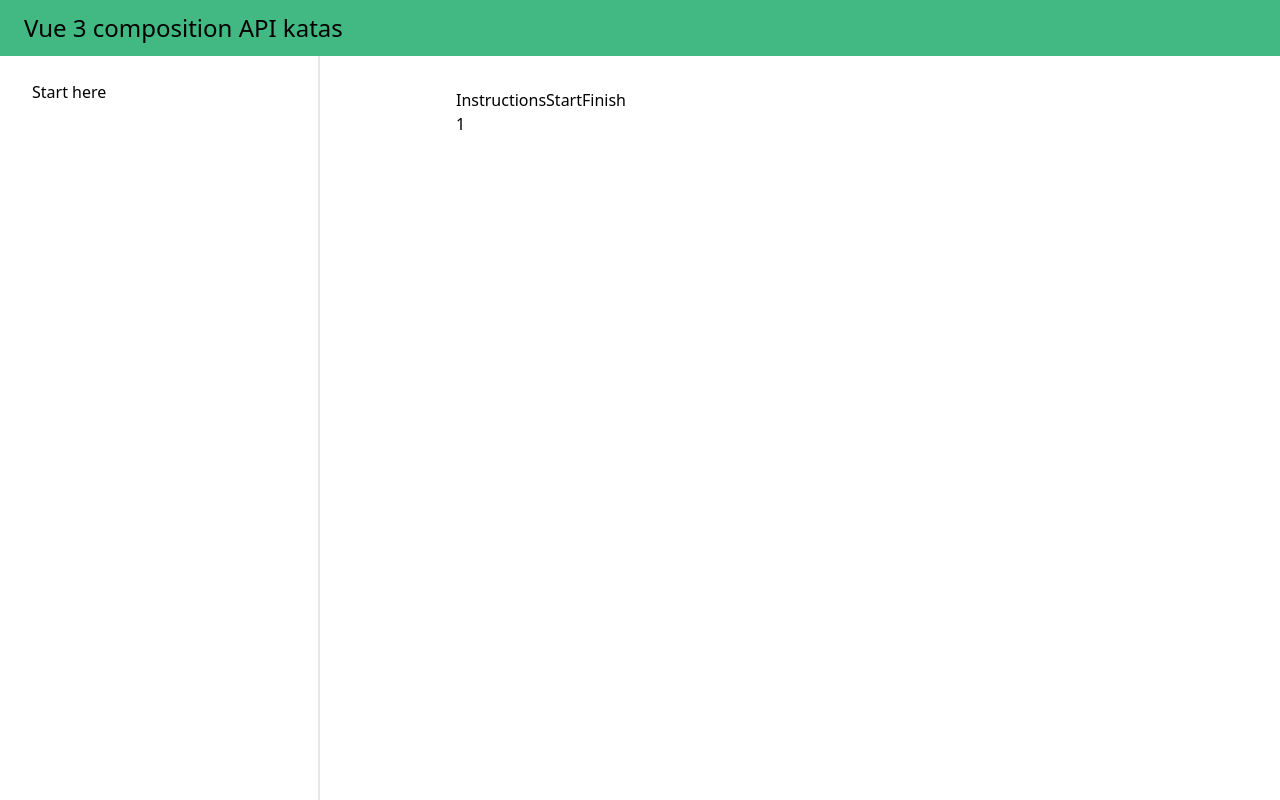
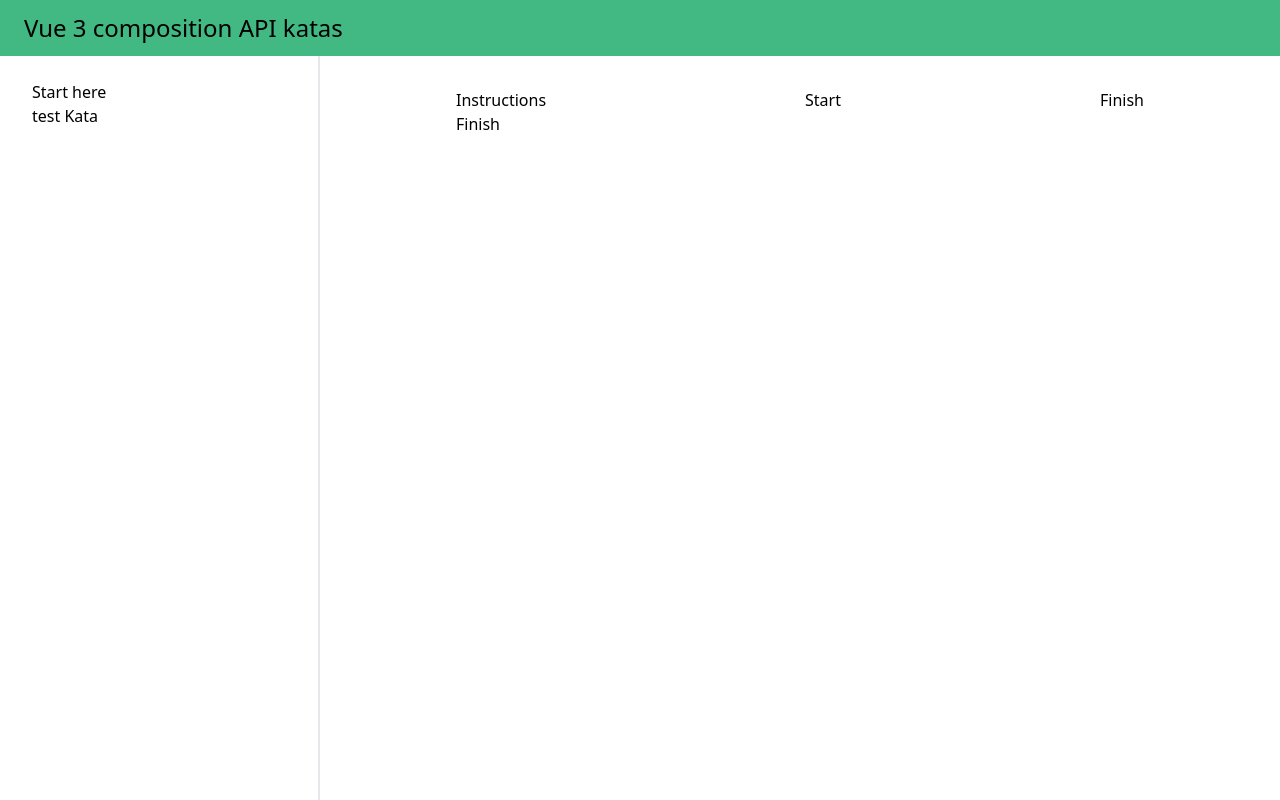
Before and after one commit to luismartinezs/vue-3-katas, a Vue app: page /kata/1/finish in a window 1280 px wide. Built offline with nearby package versions, Linux system fonts and the light colour scheme.

Commit message:
Basic navigations

```diff
--- a/src/components/KataNav.vue
+++ b/src/components/KataNav.vue
@@ -1,6 +1,6 @@
 <template>
-  <nav>
-    <ul class="flex flex-nowrap">
+  <nav class="w-full">
+    <ul class="flex flex-nowrap justify-between items-center">
       <li>
         <router-link :to="`/kata/${$route.params.slug}/instructions`">Instructions</router-link>
       </li>
--- a/src/components/KataWrapper.vue
+++ b/src/components/KataWrapper.vue
@@ -1,14 +1,17 @@
 <template>
   <KataNav />
-  <span>{{$route.params.slug}}</span>
+  <div v-if="$route.name === 'instructions'">Instructions</div>
+  <div v-if="$route.name === 'start'">Start</div>
+  <div v-if="$route.name === 'finish'">Finish</div>
 </template>
 
 <script>
 import KataNav from '@/components/KataNav.vue'
 export default {
   name: "KataWrapper",
-  components: {KataNav},
-  setup () {
+  components: { KataNav },
+  setup() {
+
     return {
 
     }
--- a/src/components/TheSidebar.vue
+++ b/src/components/TheSidebar.vue
@@ -19,6 +19,10 @@
         {
           label: 'Start here',
           path: '/start-here'
+        },
+        {
+          label: 'test Kata',
+          path: '/kata/test-kata'
         }
       ]
     }
--- a/src/router.js
+++ b/src/router.js
@@ -1,7 +1,7 @@
 import { createRouter, createWebHistory } from "vue-router";
-import StartHere from "@/components/StartHere.vue";
-import NotFoundComponent from "@/components/NotFoundComponent.vue";
-import KataWrapper from "@/components/KataWrapper.vue";
+const StartHere = import("@/components/StartHere.vue");
+const NotFoundComponent = import("@/components/NotFoundComponent.vue");
+const KataWrapper = import("@/components/KataWrapper.vue");
 
 const routes = [
   { path: "/", redirect: "/start-here" },
@@ -12,17 +12,21 @@
   {
     path: "/kata/:slug",
     component: KataWrapper,
+    redirect: { name: "instructions" },
     children: [
       {
         path: "instructions",
+        name: "instructions",
         component: KataWrapper,
       },
       {
         path: "start",
+        name: "start",
         component: KataWrapper,
       },
       {
         path: "finish",
+        name: "finish",
         component: KataWrapper,
       },
     ],
```
